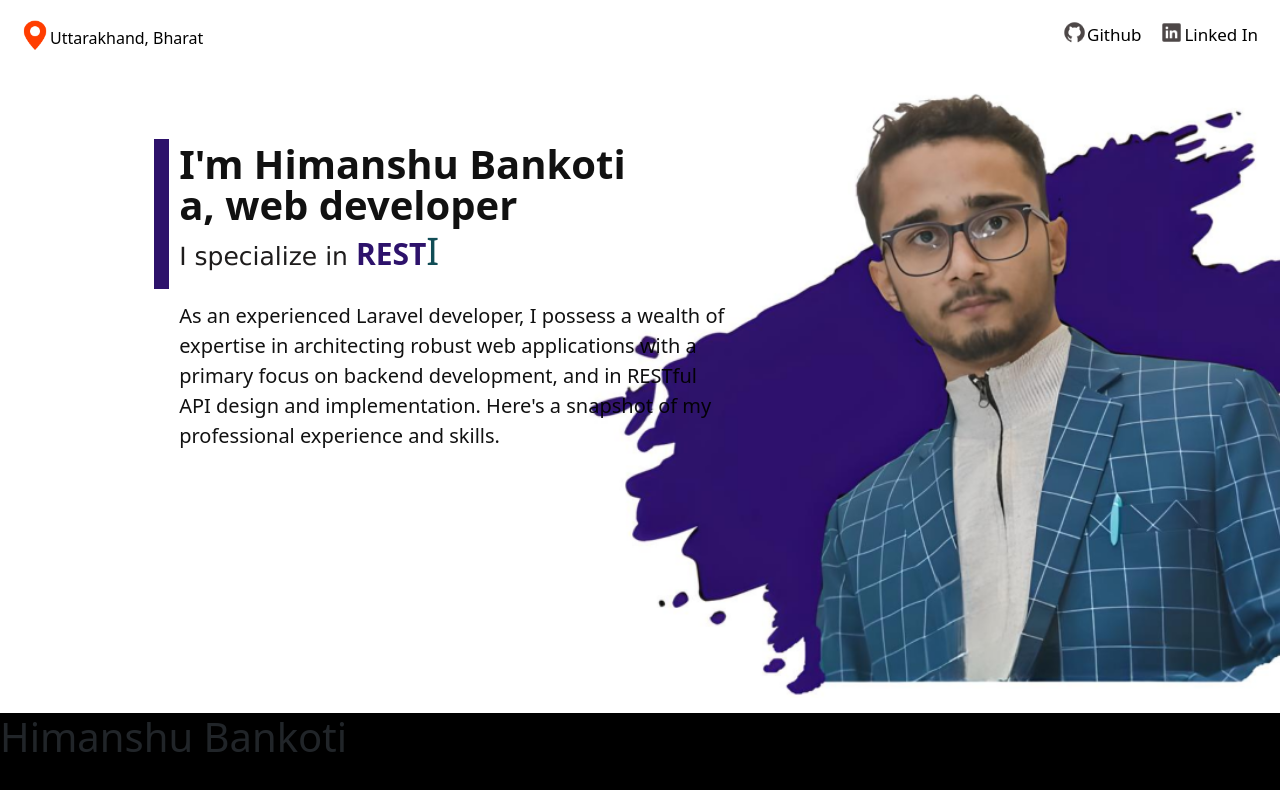
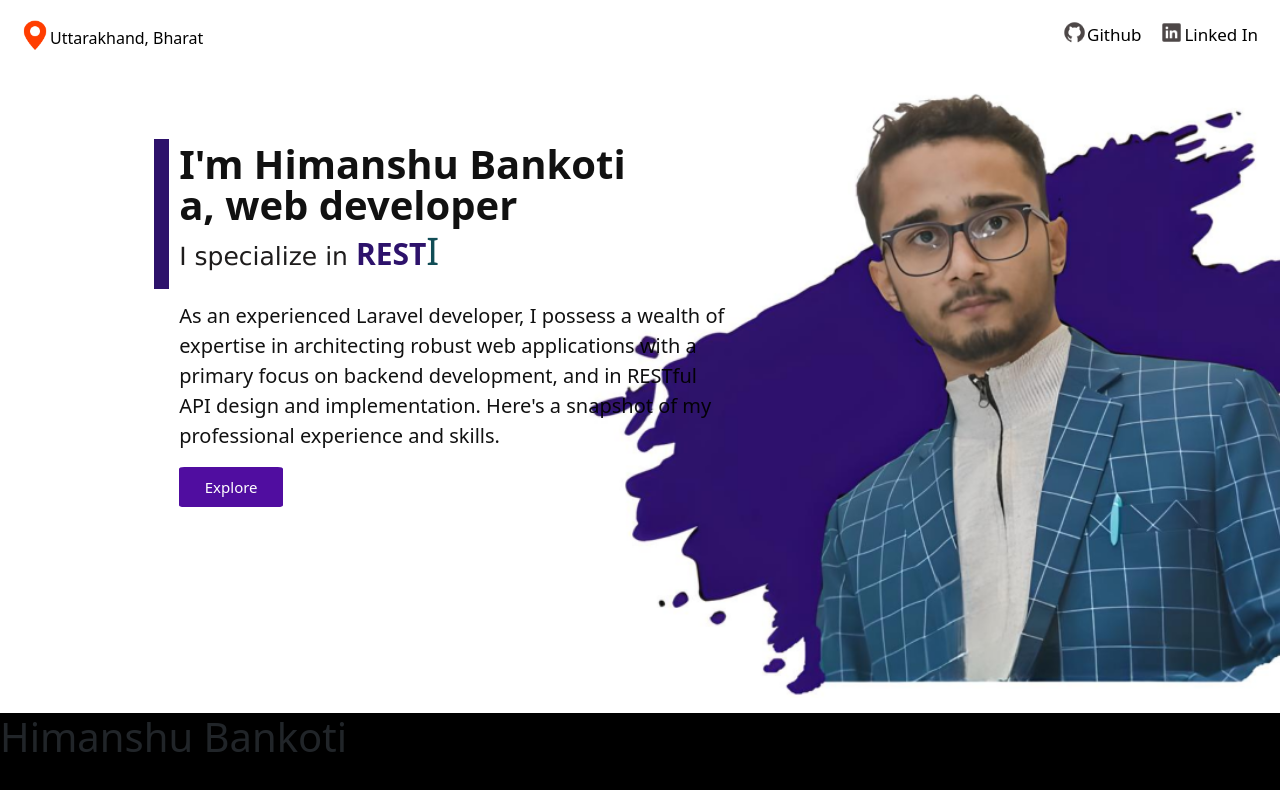
Before and after one commit to himanshu-bankoti/himanshu-portfolio, a React (Create React App) app: page / in a window 1280 px wide. Shown: the top 790 px of the page. Built offline with nearby package versions, Linux system fonts and the light colour scheme.

Commit message:
Added button for explore

```diff
--- a/src/components/intro/Intro.js
+++ b/src/components/intro/Intro.js
@@ -20,6 +20,7 @@ export function Intro({ name, designation, description, experties, linkedIn, sum
         </div>
         <div className="summary-section">
             <p>{summary}</p>
+            <button className="explore-btn">Explore</button>
         </div>
       </span>
     </div>
```
